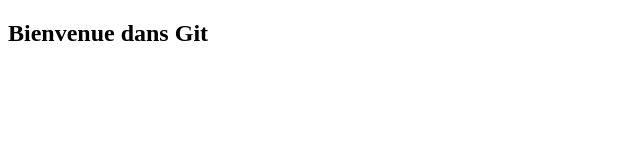
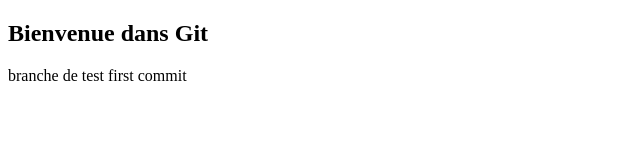
Before and after one commit to nizar-maatoug/site-web, a plain HTML site: page index.html in a window 1280 px wide. Shown: the whole page, without its empty margins (0-640 px from the left). Drawn offline with Linux system fonts and the light colour scheme.

Commit message:
First commit branch de test

```diff
--- a/index.html
+++ b/index.html
@@ -11,5 +11,6 @@
     <div class="container">
         <h2>Bienvenue dans Git</h2>
     </div>
+    <div>branche de test first commit</div>
 </body>
 </html>
```
